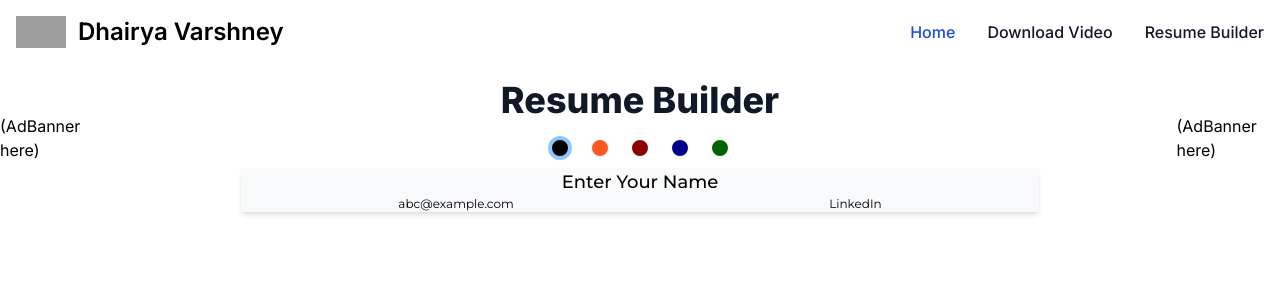
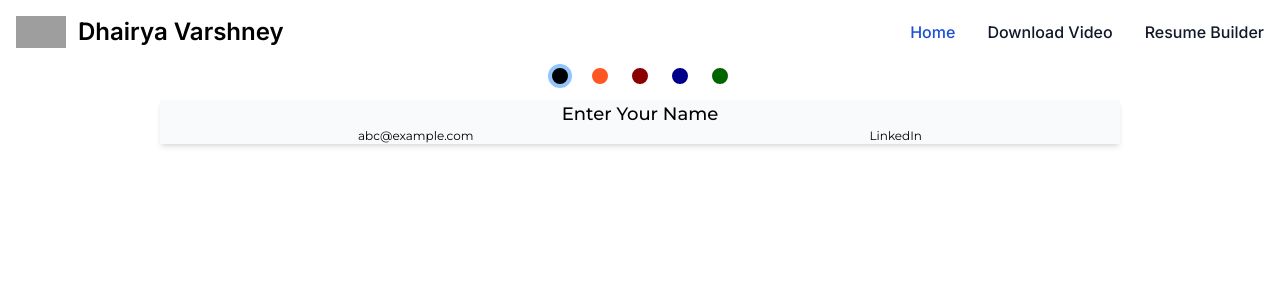
Before and after one commit to dvbuiilds/portfolio, a Next.js app: page /resume-builder in a window 1280 px wide. Shown: the top 300 px of the page. Built offline with nearby package versions, Linux system fonts and the light colour scheme; grey boxes are pictures that could not be loaded.

Commit message:
chore: removed ad space and unused classes from resume-builder/page.

```diff
--- a/src/app/resume-builder/page.tsx
+++ b/src/app/resume-builder/page.tsx
@@ -5,14 +5,8 @@
 
 export default function Home() {
   return (
-    <div className="flex flex-row max-md:flex-col justify-center items-center gap-1 max-w-screen-xl mx-auto ">
-      <div>(AdBanner here)</div>
-      <div className="flex flex-col justify-center items-center w-full">
-        <Title>Resume Builder</Title>
-        {/* <ResumeBuilder /> */}
-        <ResumeBuilderHome />
-      </div>
-      <div>(AdBanner here)</div>
+    <div className="flex flex-col max-md:flex-col justify-center items-center gap-1 max-w-screen-xl mx-auto ">
+      <ResumeBuilderHome />
     </div>
   );
 }
```
